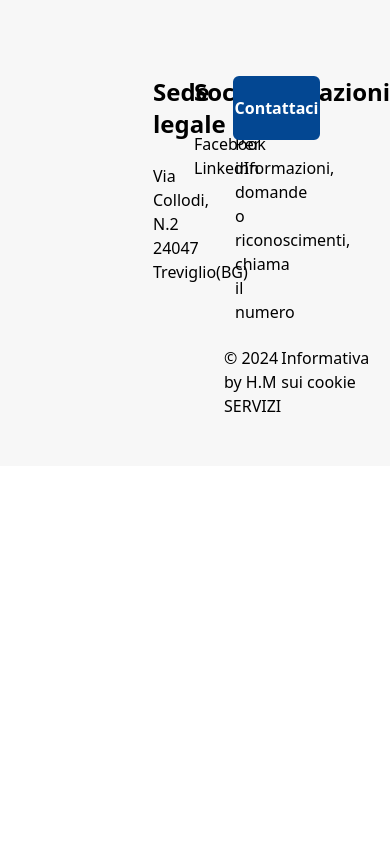
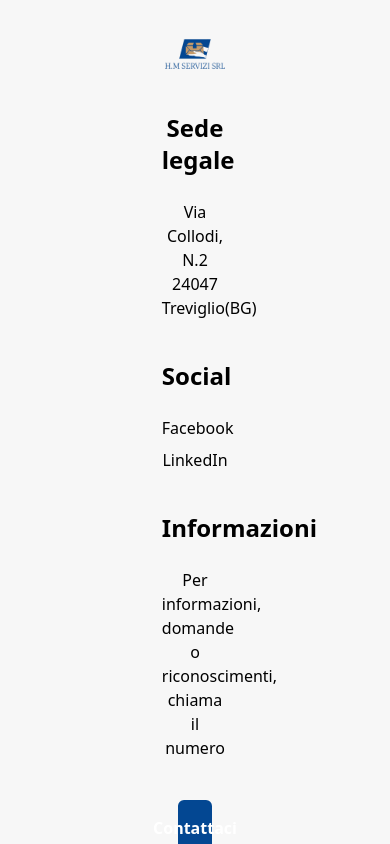
Before and after one commit to Mustaaaaa/HMSERVIZISRL, a React (Vite) app: page / in a window 390 px wide. Shown: the part 5080-5924 px from the top of the page. Before the commit the page ends 5546 px from the top, so only its background shows below. Built offline with nearby package versions, Linux system fonts and the light colour scheme.

Commit message:
Add: reso il footer responsive

```diff
--- a/src/Footer/Footer.jsx
+++ b/src/Footer/Footer.jsx
@@ -5,52 +5,64 @@ import Logo from '/logotras.png'
 const Footer = () => {
   return (
     <div>
-      <div className="flex h-[calc(350px)] justify-center  gap-10 p-20">
-        <div className='w-1/6'>
-          <img src={Logo} alt="" className='w-52' />
+      {/* Contenuto principale del footer */}
+      <div className="flex flex-col md:flex-row justify-between items-center gap-10 pt-10">
+        {/* Logo */}
+        <div className="w-2/5 lg:w-1/6 flex justify-center">
+          <img src={Logo} alt="Logo" className="w-52" />
         </div>
 
-        <div className='w-1/6 flex flex-col gap-6'>
-          <p className="text-2xl font-semibold">Sede legale</p>
+        <div className='flex flex-wrap w-2/5 lg:w-4/6 justify-center gap-y-10'>
 
-          <div>
-            <p>Via Collodi, N.2</p>
-            <p>24047 Treviglio(BG)</p>
+          {/* Sede legale */}
+          <div className="w-full lg:w-1/3 flex flex-col gap-6 text-center lg:text-start">
+            <p className="text-2xl font-semibold">Sede legale</p>
+            <div>
+              <p>Via Collodi, N.2</p>
+              <p>24047 Treviglio(BG)</p>
+            </div>
+          </div>
+
+          {/* Social */}
+          <div className="w-full lg:w-1/3 flex flex-col gap-6 text-center lg:text-start">
+            <p className="text-2xl font-semibold">Social</p>
+            <div className="flex flex-col gap-2">
+              <a href="/" className="hover:underline">Facebook</a>
+              <a href="/" className="hover:underline">LinkedIn</a>
+            </div>
+          </div>
+
+          {/* Informazioni */}
+          <div className="w-full sm:w-full lg:w-1/3 flex flex-col gap-6 text-center lg:text-start">
+            <p className="text-2xl font-semibold">Informazioni</p>
+            <p>Per informazioni, domande o riconoscimenti, chiama il numero</p>
           </div>
 
         </div>
 
-        <div className='w-1/6 flex flex-col gap-6'>
-          <p className="text-2xl font-semibold">Social</p>
-          <div className='flex flex-col'>
-            <a href="/">Facebook</a>
-            <a href="/">LinkedIn</a>
-          </div>
-        </div>
 
-        <div className='w-1/6 flex flex-col gap-6'>
-          <p className="text-2xl font-semibold">Informazioni</p>
-          <p>Per informazioni, domande o riconoscimenti, chiama il numero </p>
-        </div>
 
-        <div className='w-1/6 flex justify-center'>
+        {/* Bottone Contattaci */}
+        <div className="w-1/5 lg:w-1/6 flex justify-center">
           <a
-            href='/Contatti'
-            className='w-52 h-16 bg-blue-700 text-white font-bold rounded-md hover:bg-white hover:text-blue-700 border-2 border-blue-700 onclick:bg-black transition duration-500 active:bg-gray-300 flex items-center justify-center'>
+            href="/Contatti"
+            className="w-full md:w-52 h-14 bg-blue-700 text-white font-bold rounded-md hover:bg-white hover:text-blue-700 border-2 border-blue-700 transition duration-500 active:bg-gray-300 flex justify-center items-center"
+          >
             Contattaci
           </a>
         </div>
       </div>
 
-      <div className='flex justify-between px-28'>
-        <p>© 2024 by H.M SERVIZI</p>
-
-        <div className='flex gap-7'>
-          <a href="/">Informativa sui cookie</a>
-          <a href="/">Informativa sulla privacy</a>
+      {/* Footer inferiore (copyright e link informativi) */}
+      <div className="flex flex-col md:flex-row justify-between items-center py-14">
+        <p className="text-center md:text-left">© 2024 by H.M SERVIZI</p>
+        <div className="flex gap-7 text-center md:text-left">
+          <a href="/" className="hover:underline">Informativa sui cookie</a>
+          <a href="/" className="hover:underline">Informativa sulla privacy</a>
         </div>
       </div>
     </div>
+
   )
 }
 
```
